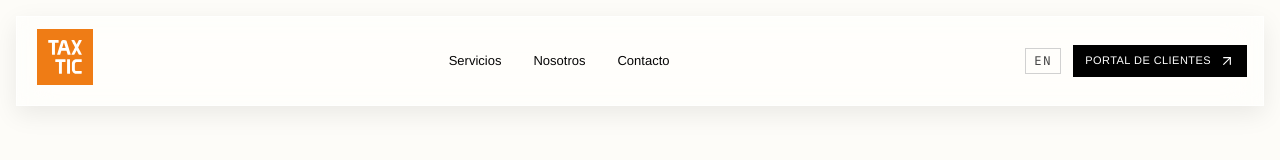
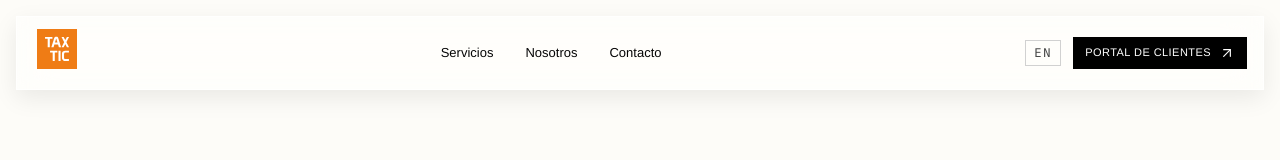
Before and after one commit to TAXTIC/landing-taxtic, a Next.js app: page /en in a window 1280 px wide. Shown: the top 160 px of the page. Built offline with nearby package versions, Linux system fonts and the light colour scheme.

Commit message:
🎨 style(navbar): volver el isologo a 40px; 56px quedaba sobredimensionado vs el diseño de marketing

```diff
--- a/src/components/layout/Navbar.tsx
+++ b/src/components/layout/Navbar.tsx
@@ -64,7 +64,7 @@ export function Navbar({ siteData }: NavbarProps) {
               variant="isologo"
               surface="light"
               tone="orange"
-              size="lg"
+              size="md"
               clearSpace="compact"
               preload
             />
```
